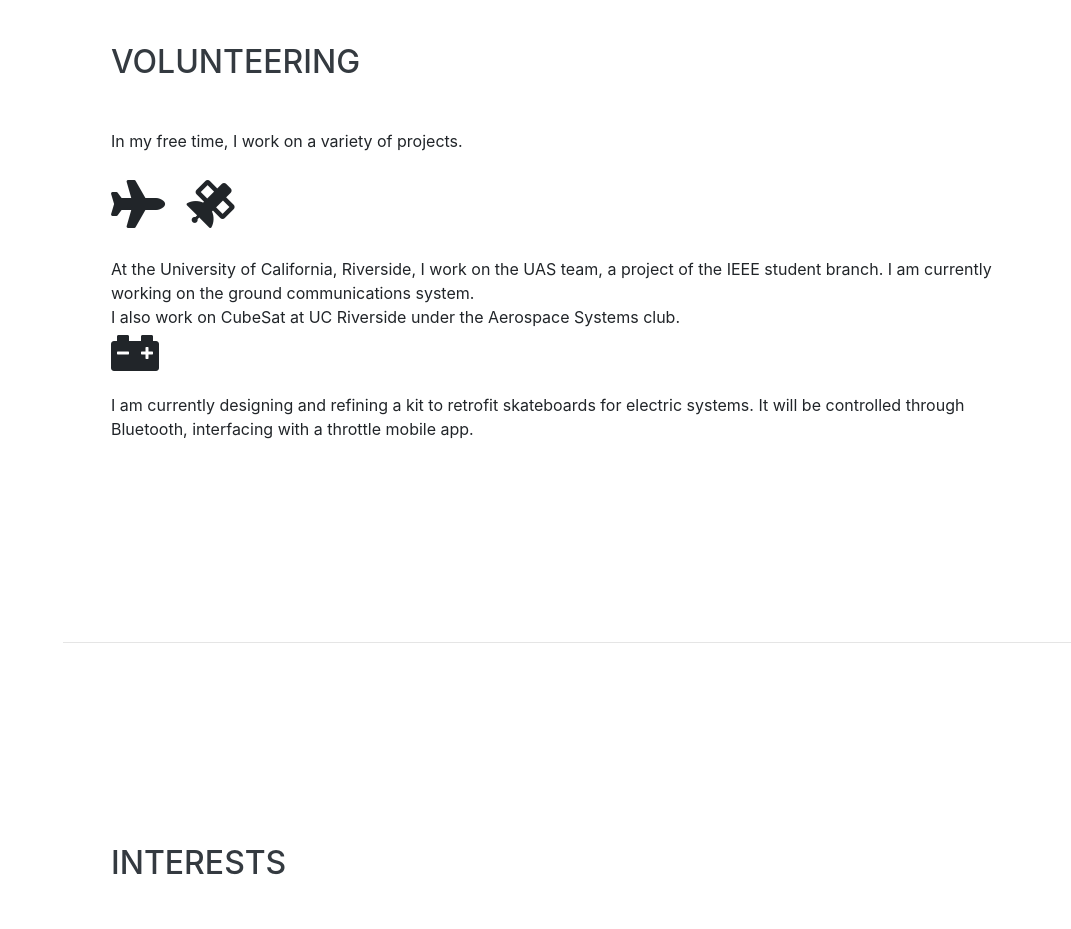
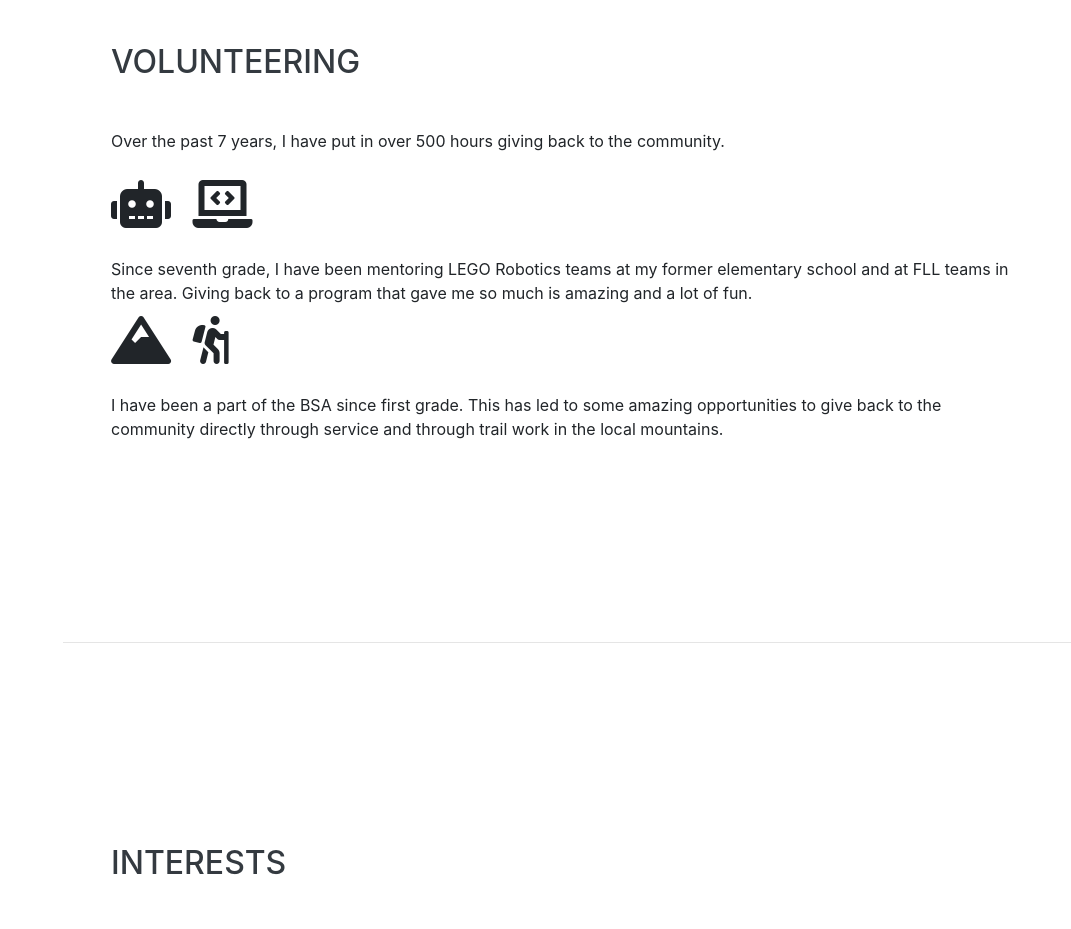
Before and after one commit to jbrown3859/jbrown3859.github.io, a website with bundled scripts: page index.html in a window 1280 px wide. Shown: the part 4360-5289 px from the top of the page, without its empty margins (209-1280 px from the left). Built offline with nearby package versions, Linux system fonts and the light colour scheme; a web font is replaced by a local one.

Commit message:
Update index.html

```diff
--- a/index.html
+++ b/index.html
@@ -248,23 +248,25 @@
     <section class="resume-section p-3 p-lg-5 d-flex align-items-center" id="volunteering">
       <div class="w-100">
         <h2 class="mb-5">Volunteering</h2>
-        <p>In my free time, I work on a variety of projects.</p>
+        <p>Over the past 7 years, I have put in over 500 hours giving back to the community.</p>
         <ul class="list-inline dev-icons">
           <li class="list-inline-item">
-            <i class="fas fa-plane"></i>
+            <i class="fas fa-robot"></i>
           </li>
           <li class="list-inline-item">
-            <i class="fas fa-satellite"></i>
+            <i class="fas fa-laptop-code"></i>
           </li>
         </ul>
-        <p class="mb-0">At the University of California, Riverside, I work on the UAS team, a project of the IEEE student branch. I am currently working on the ground communications system.</p>
-        <p class="mb-0">I also work on CubeSat at UC Riverside under the Aerospace Systems club.</p>
+        <p class="mb-0">Since seventh grade, I have been mentoring LEGO Robotics teams at my former elementary school and at FLL teams in the area. Giving back to a program that gave me so much is amazing and a lot of fun.</p>
         <ul class="list-inline dev-icons">
           <li class="list-inline-item">
-            <i class="fas fa-car-battery"></i>
+            <i class="fas fa-mountain"></i>
+          </li>
+          <li class="list-inline-item">
+            <i class="fas fa-hiking"></i>
           </li>
         </ul>
-        <p class="mb-0">I am currently designing and refining a kit to retrofit skateboards for electric systems. It will be controlled through Bluetooth, interfacing with a throttle mobile app.</p>
+        <p class="mb-0">I have been a part of the BSA since first grade. This has led to some amazing opportunities to give back to the community directly through service and through trail work in the local mountains.</p>
       </div>
     </section>
 
```
